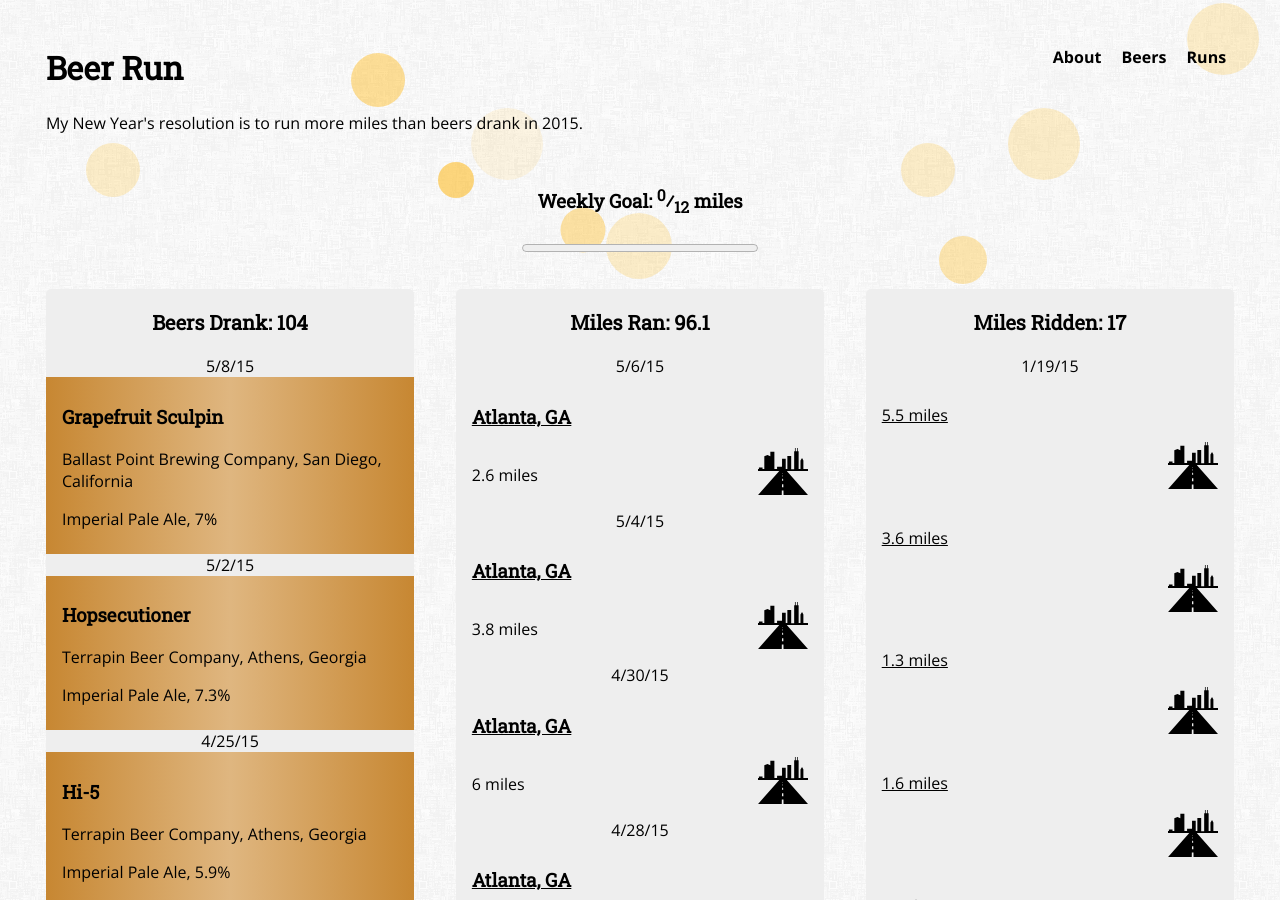
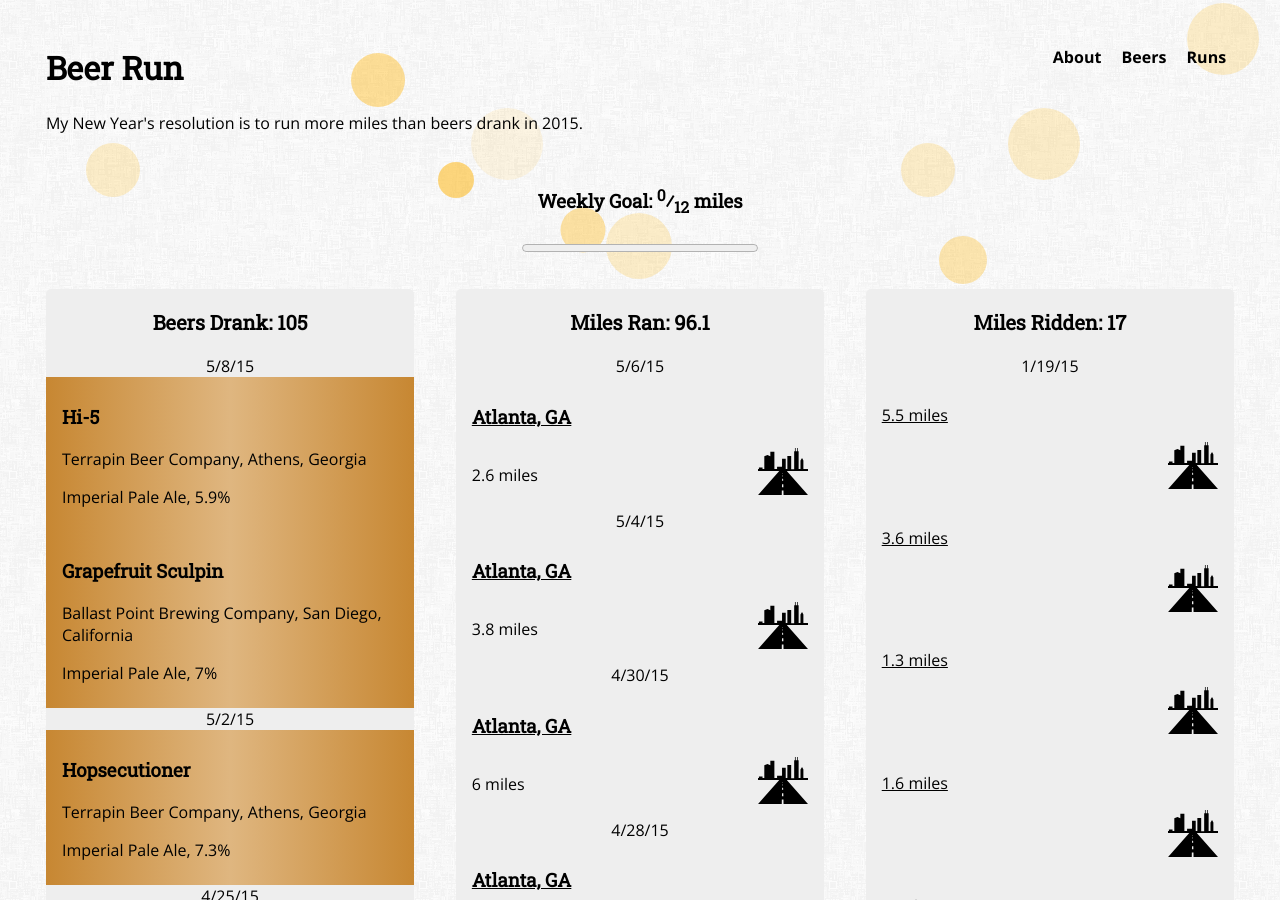
Before and after one commit to rhewitt22/beer-run, a Jekyll site: the page built from index.html, in a window 1280 px wide and 900 px high. Built offline with Jekyll 4.4.1, drawn with Linux system fonts in a browser that asks for light colours; nearby versions of some CDN libraries.

Commit message:
Updated beer.yml

```diff
--- a/_data/beer.yml
+++ b/_data/beer.yml
@@ -1,3 +1,6 @@
+- date: 5/8/15
+  name: Hi-5
+
 - date: 5/8/15
   name: Grapefruit Sculpin
 
```
